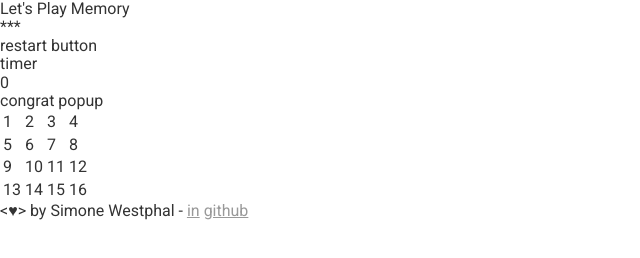
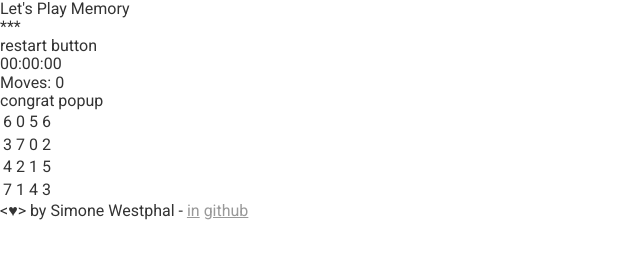
Before and after one commit to swestphal/memory-game, a website built with webpack: page app/index.html in a window 1280 px wide. Shown: the whole page, without its empty margins (0-640 px from the left). Built offline with nearby package versions, Linux system fonts and the light colour scheme.

Commit message:
feat: change html table for cardlogic

```diff
--- a/app/index.html
+++ b/app/index.html
@@ -19,35 +19,11 @@
             <section class="game">
                 <div class="game__star-rating" id="card-star-rating">***</div>
                 <div class="game__btn-restart" id="btn-restart">restart button</div>
-                <div class="game__timer" id="card-timer">timer</div>
-                <div class="game__move-counter" id="card-click-counter">0</div>
+                <div class="game__timer" id="card-timer">00:00:00</div>
+                <div class="game__move-counter" id="card-click-counter">Moves: 0</div>
                 <div class="game__popup" id="popup">congrat popup</div>
                 <div class="game__field" id="field">
-                    <table>
-                        <tr>
-                            <td>1</td>
-                            <td>2</td>
-                            <td>3</td>
-                            <td>4</td>
-                        </tr>
-                        <tr>
-                            <td>5</td>
-                            <td>6</td>
-                            <td>7</td>
-                            <td>8</td>
-                        </tr>
-                        <tr>
-                            <td>9</td>
-                            <td>10</td>
-                            <td>11</td>
-                            <td>12</td>
-                        </tr>
-                        <tr>
-                            <td>13</td>
-                            <td>14</td>
-                            <td>15</td>
-                            <td>16</td>
-                        </tr>
+                    <table id="field-table">
                     </table>
                 </div>
             </section>
```
